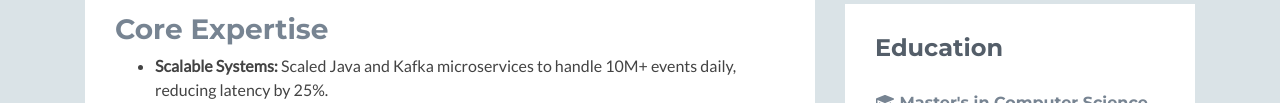
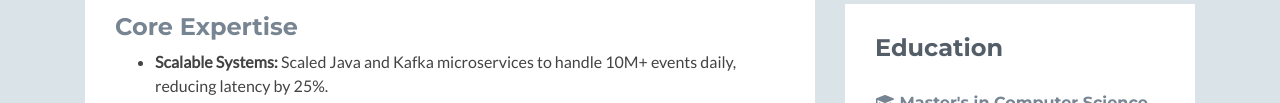
Before and after one commit to spoorthibasu/spoorthibasu.github.io, a plain HTML site: page index.html in a window 1280 px wide. Shown: the part 568-671 px from the top of the page. Drawn offline with nearby package versions, Linux system fonts and the light colour scheme; no server answers; a script that the page names is missing; some icons are missing.

Commit message:
Change heading from h3 to h4 for Core Expertise

```diff
--- a/index.html
+++ b/index.html
@@ -63,7 +63,7 @@
                         <div class="content">
                             <p>I’m a Software Engineer with a Master’s in Computer Science and over 4 years of experience specializing in building and scaling high-availability, fault-tolerant distributed systems. I leverage a strong academic foundation and hands-on industry experience to design and deliver reliable backend solutions in Java, microservices, and event-driven architectures.
                                 </p>
-                                <h3 class="title">Core Expertise</h3>
+                                <h4 class="title">Core Expertise</h4>
                                   <ul>
                                     <li><strong>Scalable Systems:</strong> Scaled Java and Kafka microservices to handle 10M+ events daily, reducing latency by 25%.</li>
                                     <li><strong>High-Performance APIs:</strong> Engineered REST APIs serving 5K+ RPS using Spring Boot and Redis, cutting database load by 50%.</li>
```
